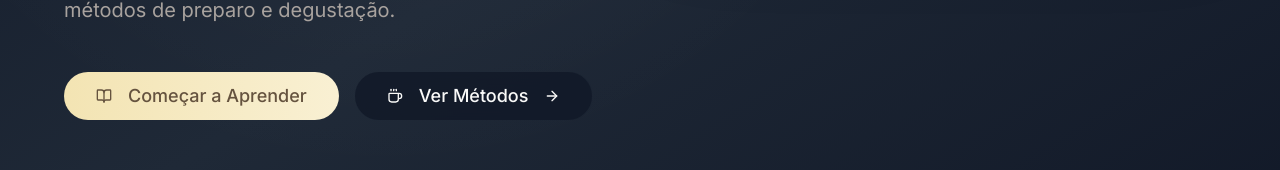
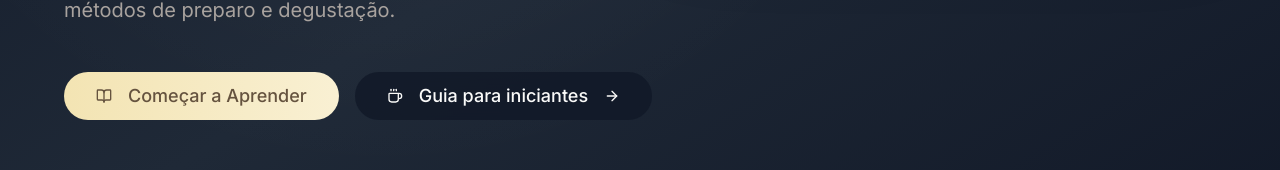
Before and after one commit to luizmellodev/coffee-hunter.web, a Next.js app: page / in a window 1280 px wide. Shown: the part 604-774 px from the top of the page. Built offline with nearby package versions, Linux system fonts and the light colour scheme; a web font is replaced by a local one.

Commit message:
change secondary main button cta

```diff
--- a/app/page.tsx
+++ b/app/page.tsx
@@ -4,17 +4,12 @@ import {
   Coffee,
   Sparkles,
   BookOpen,
-  Users,
-  Award,
   ArrowRight,
   Droplets,
   Heart,
-  AlertTriangle,
-  Trophy,
   Calendar,
 } from "lucide-react";
 import { Button } from "@/components/ui/button";
-import { InfoCard } from "@/components/info-card";
 import LottieAnimation from "@/components/LottieAnimation";
 
 export default function Home() {
@@ -65,9 +60,9 @@ export default function Home() {
                     size="lg"
                     className="glass-effect border-0 rounded-full px-6 md:px-8 py-4 md:py-6 text-base md:text-lg group hover:bg-accent/50"
                   >
-                    <Link href="/metodos/">
+                    <Link href="/guia-para-iniciantes/">
                       <Coffee className="mr-2 h-4 w-4 md:h-5 md:w-5 group-hover:scale-110 transition-transform" />
-                      Ver Métodos
+                      Guia para iniciantes
                       <ArrowRight className="ml-2 h-3 w-3 md:h-4 md:w-4 group-hover:translate-x-1 transition-transform" />
                     </Link>
                   </Button>
```
